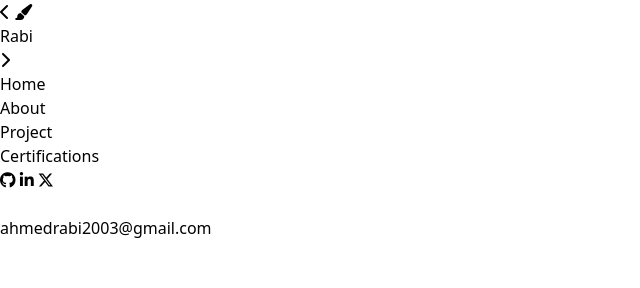
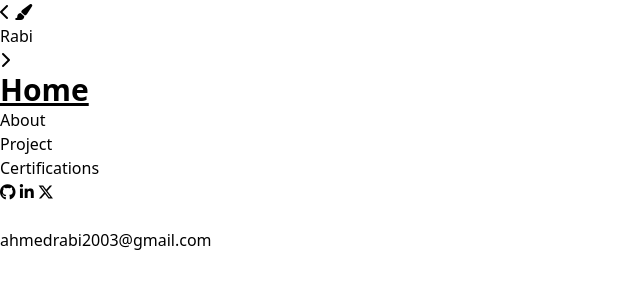
Before and after one commit to rahbhee/Portfolio-website, a website: page src/index.html in a window 1280 px wide. Shown: the whole page, without its empty margins (0-640 px from the left). Drawn offline with Linux system fonts and the light colour scheme.

Commit message:
tail wnd added

```diff
--- a/src/index.html
+++ b/src/index.html
@@ -9,7 +9,7 @@
 </head>
 <body>
     <main>
-        <header>
+        <header class="flex-row">
             <div>
                 <i class="fa-solid fa-chevron-left"></i>
                 <i class="fa-solid fa-paintbrush"></i>
@@ -17,7 +17,7 @@
                 <i class="fa-solid fa-chevron-right"></i>
             </div>
             <nav>
-                <p>Home</p>
+                <p class="text-3xl font-bold underline">Home</p>
                 <p>About</p>
                 <p>Project</p>
                 <p>Certifications</p>
```
